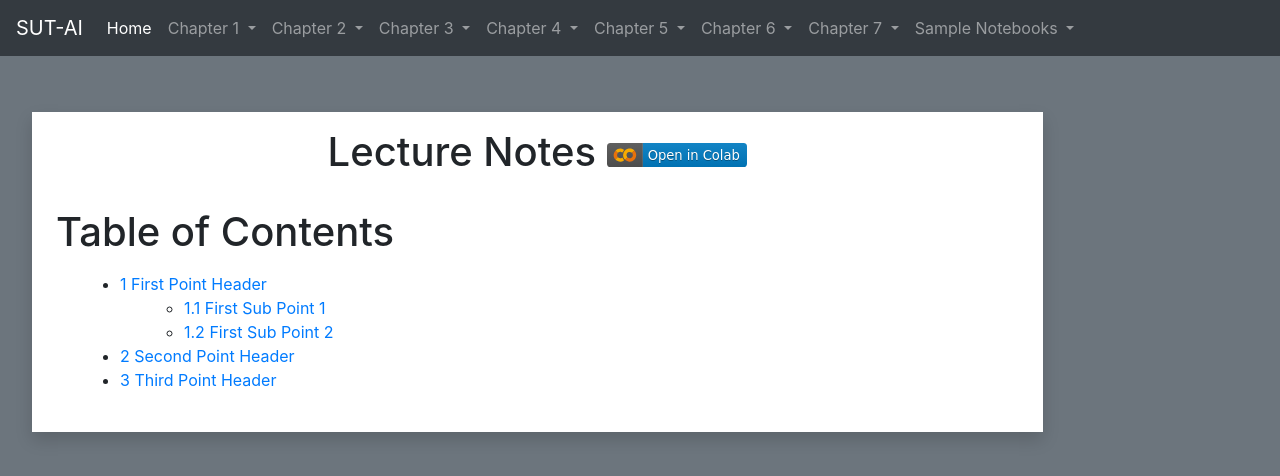
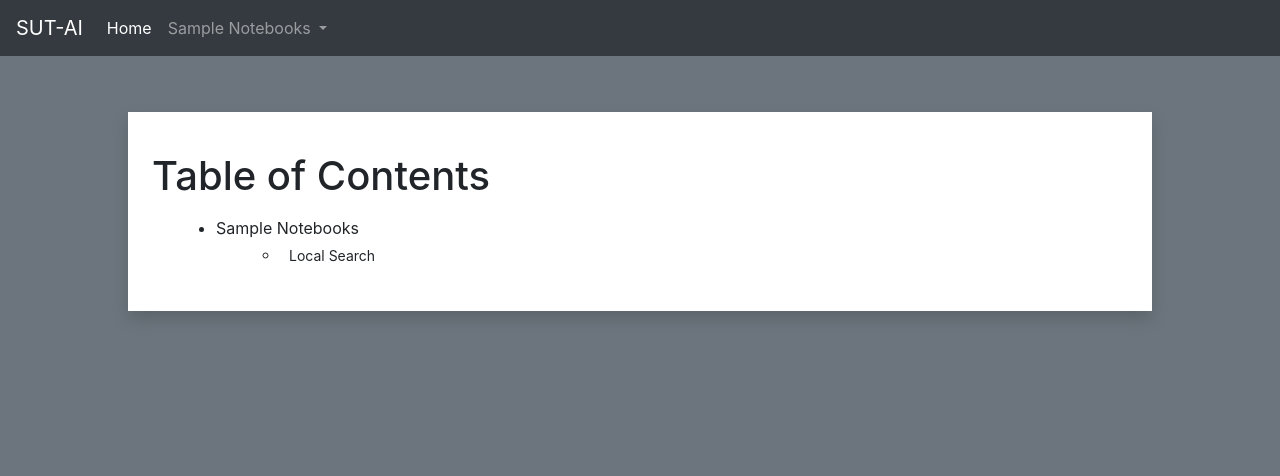
Before and after one commit to webifier/build, a Jekyll site: the page built from index.html, in a window 1280 px wide. Shown: the top 476 px of the page. Built offline with Jekyll 4.4.1, drawn with Linux system fonts in a browser that asks for light colours.

Commit message:
finish home

```diff
--- a/_includes/home.html
+++ b/_includes/home.html
@@ -1,13 +1,30 @@
 <div id="toc_container" class="p-2">
     <p class="toc_title"><h1>Table of Contents</h1></p>
     <ul class="toc_list">
-        <li><a href="#First_Point_Header">1 First Point Header</a>
-            <ul>
-                <li><a href="#First_Sub_Point_1">1.1 First Sub Point 1</a></li>
-                <li><a href="#First_Sub_Point_2">1.2 First Sub Point 2</a></li>
-            </ul>
-        </li>
-        <li><a href="#Second_Point_Header">2 Second Point Header</a></li>
-        <li><a href="#Third_Point_Header">3 Third Point Header</a></li>
+        {% for chapter in site.data.content %}
+            {% assign found = false %}
+            {% for note in chapter.notes %}
+                {% if note.notebook %}
+                    {% assign found = true %}
+                {% endif %}
+            {% endfor %}
+            {% if found %}
+                <li>{{ chapter.title }}</a>
+                <ul>
+                    {% for note in chapter.notes %}
+                        {% if note.notebook %}
+                            <li>
+                                <a
+                                    class="btn btn-sm"
+                                    href="{{ '/notebooks' | prepend: site.baseurl }}/{{chapter.id}}/{{ note.notebook }}">
+                                    {{ note.title }}
+                                </a>
+                            </li>
+                        {% endif %}
+                    {% endfor %}
+                </ul>
+            {% endif %}
+            </li>
+        {% endfor %}
     </ul>
 </div>
--- a/_includes/nav.html
+++ b/_includes/nav.html
@@ -11,6 +11,13 @@
                 <a class="nav-link" href="{{ '/' | prepend: site.baseurl }}">Home <span class="sr-only">(current)</span></a>
             </li>
             {% for chapter in site.data.content %}
+            {% assign found = false %}
+            {% for note in chapter.notes %}
+                {% if note.notebook %}
+                    {% assign found = true %}
+                {% endif %}
+            {% endfor %}
+            {% if found %}
             <li class="nav-item dropdown">
                 <a
                     class="nav-link dropdown-toggle"
@@ -23,20 +30,25 @@
                     {{ chapter.title }}
                 </a>
                 <div class="dropdown-menu" aria-labelledby="-{{ chapter.id }}">
+                    {% assign found = false %}
                     {% for note in chapter.notes %}
+                        {% if note.notebook %}
+                        {% assign found = true %}
                         <a
                             class="dropdown-item {% unless note.notebook %}disabled{% endunless %}"
                             href="{{ '/notebooks' | prepend: site.baseurl }}/{{chapter.id}}/{{ note.notebook }}"
                         >
                         {{ note.title }}
                         </a>
+                        {% endif %}
                     {% endfor %}
+                    {% unless found %}
+                        <a class="dropdown-item disabled">Empty</a>
+                    {% endunless %}
                 </div>
             </li>
+            {% endif %}
             {% endfor %}
-            <!-- <li class="nav-item">
-                <a class="nav-link disabled" href="#" tabindex="-1" aria-disabled="true">Disabled</a>
-            </li> -->
         </ul>
     </div>
 </nav>
--- /dev/null
+++ b/_layouts/home.html
@@ -0,0 +1,59 @@
+<html>
+
+<head>
+    <title>{{ page.title }}</title>
+    <link rel="stylesheet" href="{{ '/assets/css/jupyter.css' | prepend: site.baseurl }}">
+    <script src="https://code.jquery.com/jquery-3.5.1.min.js"
+        integrity="sha256-9/aliU8dGd2tb6OSsuzixeV4y/faTqgFtohetphbbj0=" crossorigin="anonymous"></script>
+        <link rel="stylesheet" href="https://stackpath.bootstrapcdn.com/bootstrap/4.5.2/css/bootstrap.min.css"
+        integrity="sha384-JcKb8q3iqJ61gNV9KGb8thSsNjpSL0n8PARn9HuZOnIxN0hoP+VmmDGMN5t9UJ0Z" crossorigin="anonymous">
+        <script src="https://stackpath.bootstrapcdn.com/bootstrap/4.5.2/js/bootstrap.min.js"
+        integrity="sha384-B4gt1jrGC7Jh4AgTPSdUtOBvfO8shuf57BaghqFfPlYxofvL8/KUEfYiJOMMV+rV"
+        crossorigin="anonymous"></script>
+    <!-- FontAwesome JS-->
+    <script defer src="/assets/fontawesome/js/all.min.js"></script>
+    <style>
+        body {
+            zoom: 160%;
+        }
+
+        .app-content {
+            padding-top: 70px;
+            padding-bottom: 35px;
+        }
+
+        .container {
+            width: 80%;
+        }
+
+        .sidebar-section {
+            position: absolute;
+            height: 100%;
+            width: 100%;
+        }
+
+        .make-me-sticky {
+            position: -webkit-sticky;
+            position: sticky;
+            top: 45px;
+        }
+
+        @media only screen and (max-width: 768px) {
+            .container {
+                width: 100%;
+            }
+        }
+    </style>
+</head>
+
+<body class="bg-secondary">
+    {% include header.html %}
+
+    <div class="app-content">
+        <div class="container bg-white shadow p-3">
+            {% include home.html %}
+        </div>
+    </div>
+</body>
+
+</html>
--- a/_layouts/notebook.html
+++ b/_layouts/notebook.html
@@ -76,7 +76,7 @@
     <div class="app-content">
         <div class="row container m-auto">
             <div class="col-10 px-2">
-                <div class="bg-white shadow p-3" id="main-container">
+                <div class="bg-white shadow p-3">
                     <h1 class="text-center">
                         {{ page.title }}
                         <a href="{{ page.colab }}">
--- a/index.html
+++ b/index.html
@@ -1,5 +1,4 @@
 ---
-layout: notebook
+layout: home
 title: Lecture Notes
-notebook: home.html
 ---
```
